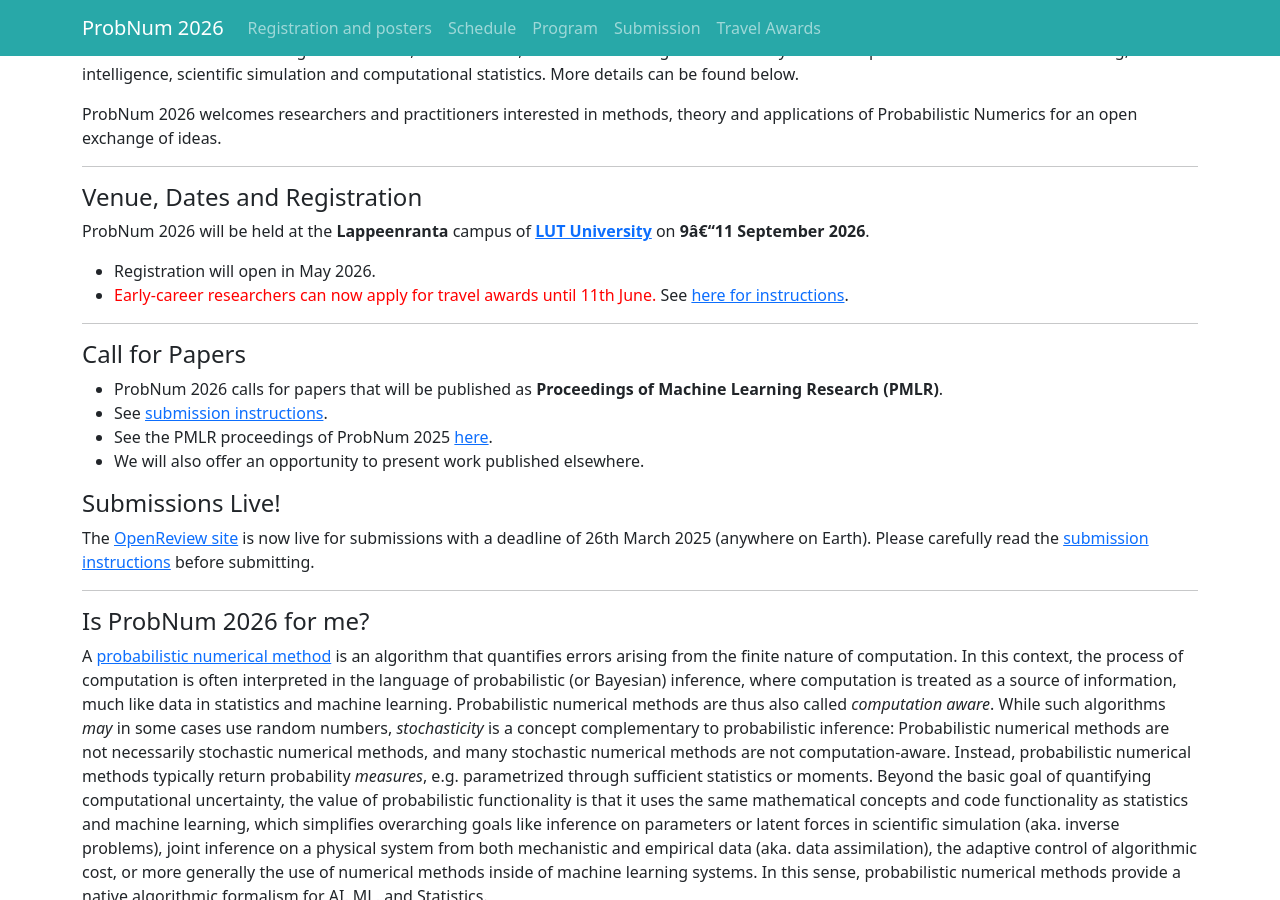
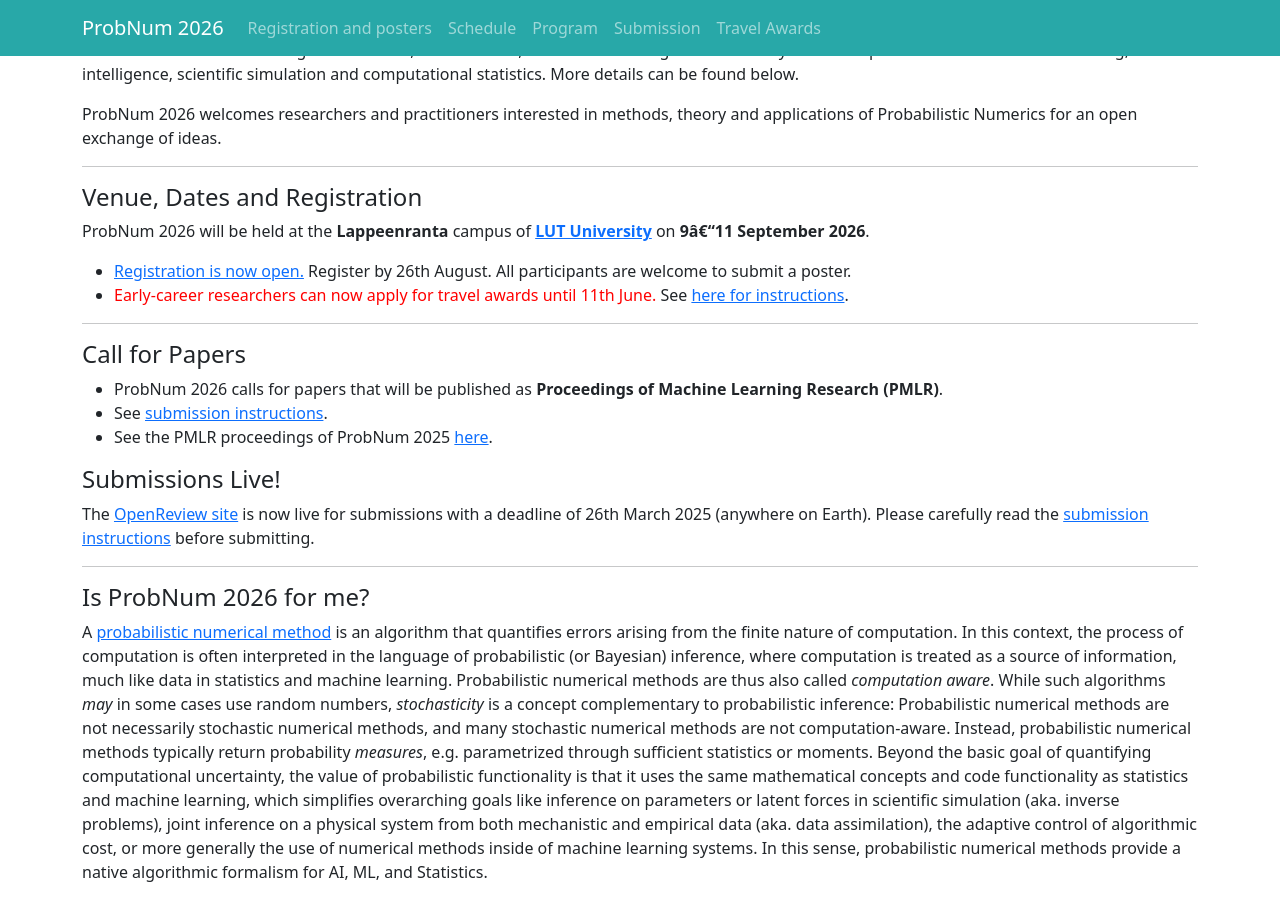
Before and after one commit to probnum2026/probnum2026.github.io, a Jekyll site: the page built from index.md, in a window 1280 px wide and 900 px high, scrolled down 514 px. Built offline with Jekyll 4.4.1, drawn with Linux system fonts in a browser that asks for light colours; nearby versions of some CDN libraries.

Commit message:
edit main

```diff
--- a/_includes/head.html
+++ b/_includes/head.html
@@ -14,7 +14,7 @@
         <div class="collapse navbar-collapse" id="navbarNav">
             <ul class="navbar-nav ml-auto">
                 <li class="nav-item">
-                    <a class="nav-link" href="/schedule">Registration and posters</a>
+                    <a class="nav-link" href="/registration">Registration and posters</a>
                 </li>
                 <li class="nav-item">
                     <a class="nav-link" href="/schedule">Schedule</a>
--- a/index.md
+++ b/index.md
@@ -16,7 +16,7 @@ ProbNum 2026 welcomes researchers and practitioners interested in methods, theor
 
 ProbNum 2026 will be held at the **Lappeenranta** campus of **[LUT University](https://www.lut.fi/en)** on **9&ndash;11 September 2026**.
 
-- Registration will open in May 2026.
+- <span style="color:red">[Registration is now open.](/registration)</span> Register by 26th August. All participants are welcome to submit a poster.
 - <span style="color:red">Early-career researchers can now apply for travel awards until 11th June.</span> See [here for instructions](/support).
 
 ---
@@ -25,7 +25,6 @@ ProbNum 2026 will be held at the **Lappeenranta** campus of **[LUT University](h
 - ProbNum 2026 calls for papers that will be published as **Proceedings of Machine Learning Research (PMLR)**.
 - See [submission instructions](/submissions).
 - See the PMLR proceedings of ProbNum 2025 [here](https://proceedings.mlr.press/v271/).
-- We will also offer an opportunity to present work published elsewhere.
 
 #### Submissions Live!
 
```
